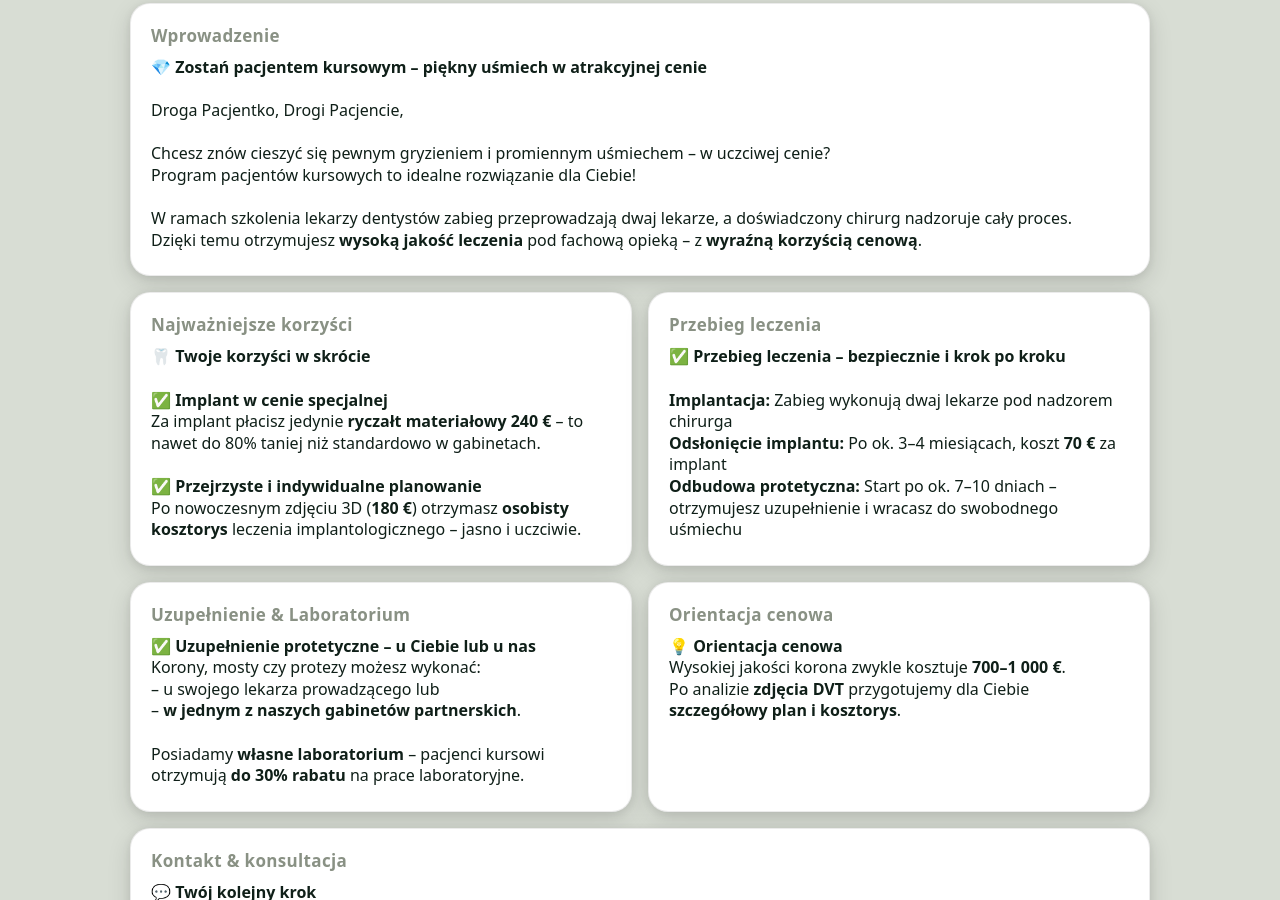
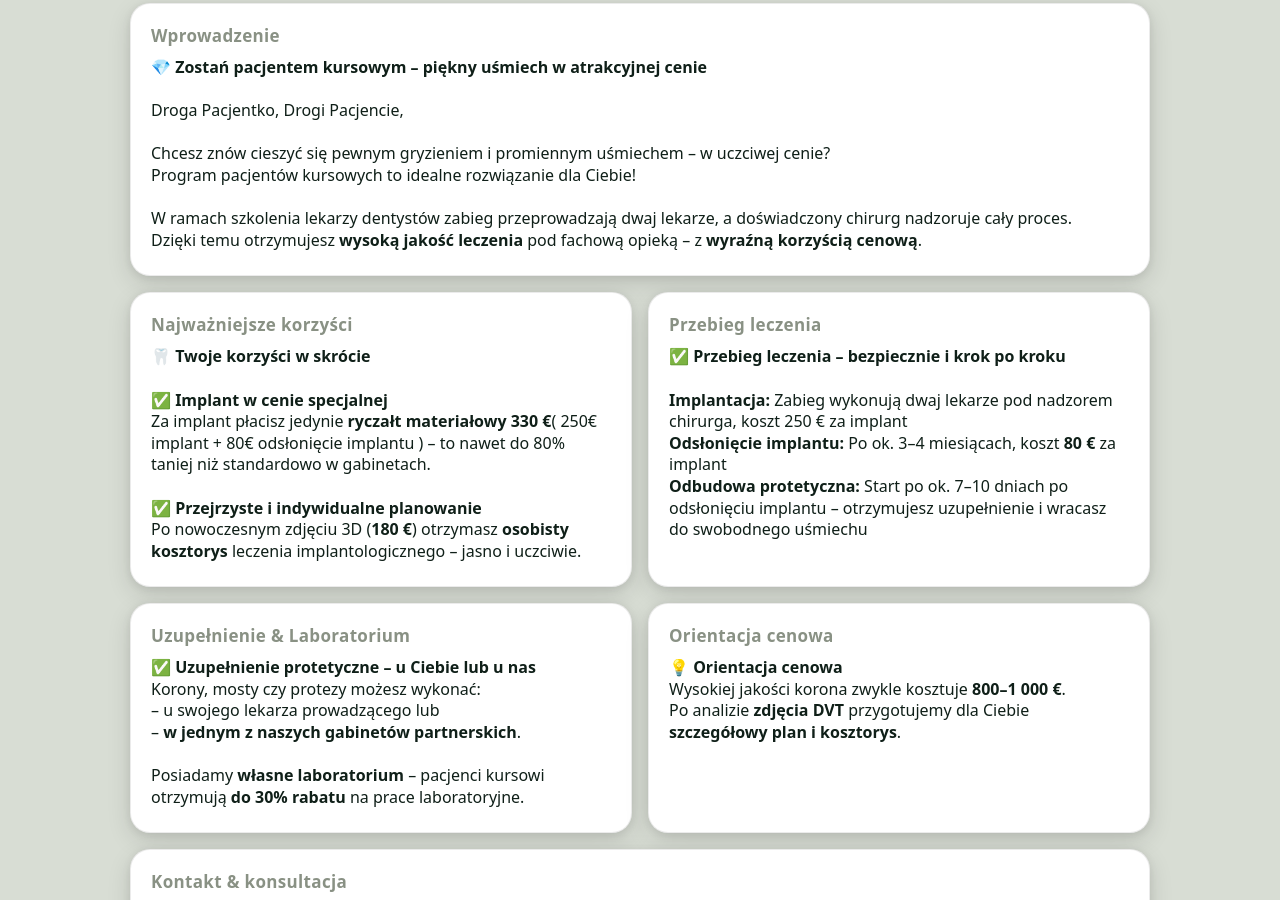
Before and after one commit to CezanneDental/programkursowy, a plain HTML site: page index (1).html in a window 1280 px wide. Shown: the part 334-1234 px from the top of the page. Drawn offline with Linux system fonts and the light colour scheme.

Commit message:
Update index (1).html
zmiana

```diff
--- a/index (1).html
+++ b/index (1).html
@@ -62,7 +62,7 @@ Dzięki temu otrzymujesz <strong>wysoką jakość leczenia</strong> pod fachową
         <p>
 <strong>🦷 Twoje korzyści w skrócie</strong><br><br>
 ✅ <strong>Implant w cenie specjalnej</strong><br>
-Za implant płacisz jedynie <strong>ryczałt materiałowy 240&nbsp;€</strong> – to nawet do 80% taniej niż standardowo w gabinetach.<br><br>
+Za implant płacisz jedynie <strong>ryczałt materiałowy 330&nbsp;€</strong>( 250€ implant + 80€ odsłonięcie implantu ) – to nawet do 80% taniej niż standardowo w gabinetach.<br><br>
 ✅ <strong>Przejrzyste i indywidualne planowanie</strong><br>
 Po nowoczesnym zdjęciu 3D (<strong>180&nbsp;€</strong>) otrzymasz <strong>osobisty kosztorys</strong> leczenia implantologicznego – jasno i uczciwie.
 </p>
@@ -72,9 +72,9 @@ Po nowoczesnym zdjęciu 3D (<strong>180&nbsp;€</strong>) otrzymasz <strong>oso
         <div class="title">Przebieg leczenia</div>
         <p>
 <strong>✅ Przebieg leczenia – bezpiecznie i krok po kroku</strong><br><br>
-<strong>Implantacja:</strong> Zabieg wykonują dwaj lekarze pod nadzorem chirurga<br>
-<strong>Odsłonięcie implantu:</strong> Po ok. 3–4 miesiącach, koszt <strong>70&nbsp;€</strong> za implant<br>
-<strong>Odbudowa protetyczna:</strong> Start po ok. 7–10 dniach – otrzymujesz uzupełnienie i wracasz do swobodnego uśmiechu
+<strong>Implantacja:</strong> Zabieg wykonują dwaj lekarze pod nadzorem chirurga, koszt 250 € za implant<br>
+<strong>Odsłonięcie implantu:</strong> Po ok. 3–4 miesiącach, koszt <strong>80&nbsp;€</strong> za implant<br>
+<strong>Odbudowa protetyczna:</strong> Start po ok. 7–10 dniach po odsłonięciu implantu – otrzymujesz uzupełnienie i wracasz do swobodnego uśmiechu
 </p>
       </section>
 
@@ -93,7 +93,7 @@ Posiadamy <strong>własne laboratorium</strong> – pacjenci kursowi otrzymują
         <div class="title">Orientacja cenowa</div>
         <p>
 <strong>💡 Orientacja cenowa</strong><br>
-Wysokiej jakości korona zwykle kosztuje <strong>700–1&nbsp;000&nbsp;€</strong>.<br>
+Wysokiej jakości korona zwykle kosztuje <strong>800–1&nbsp;000&nbsp;€</strong>.<br>
 Po analizie <strong>zdjęcia DVT</strong> przygotujemy dla Ciebie <strong>szczegółowy plan i kosztorys</strong>.
 </p>
       </section>
```
